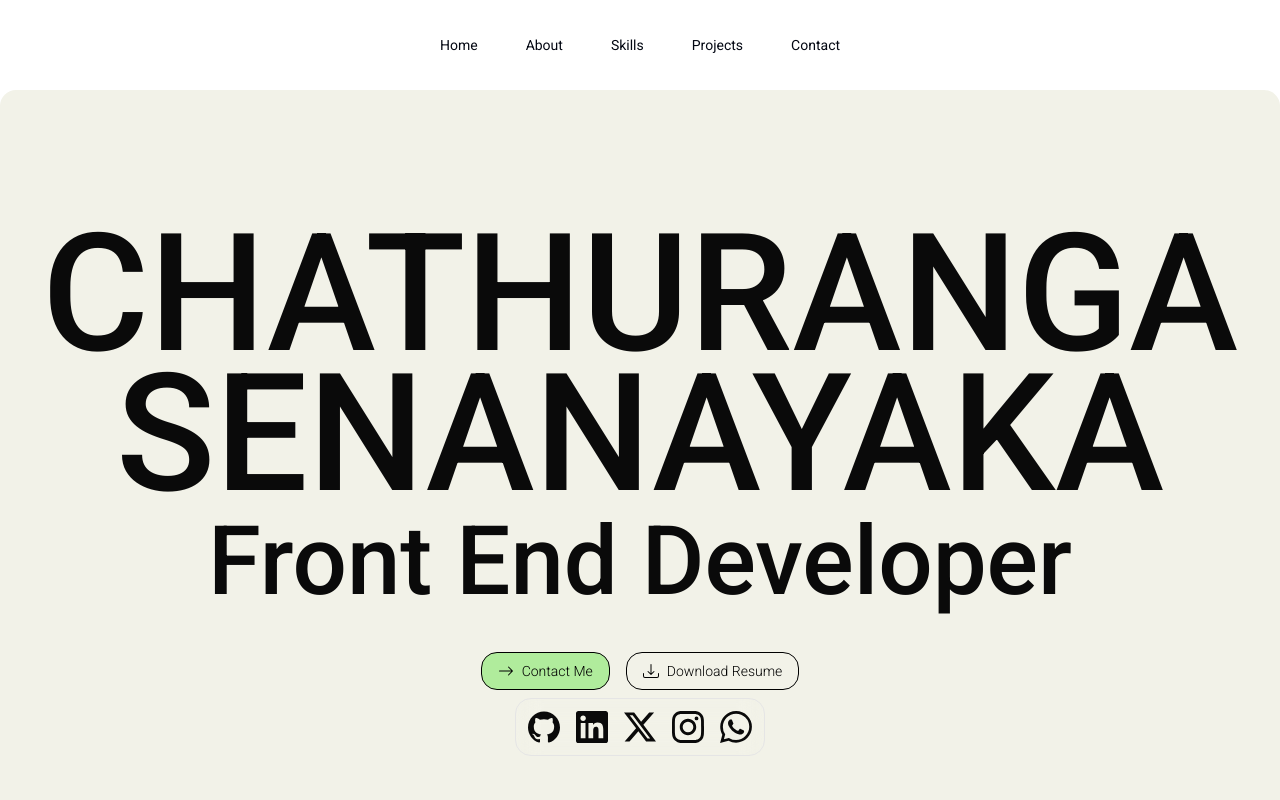
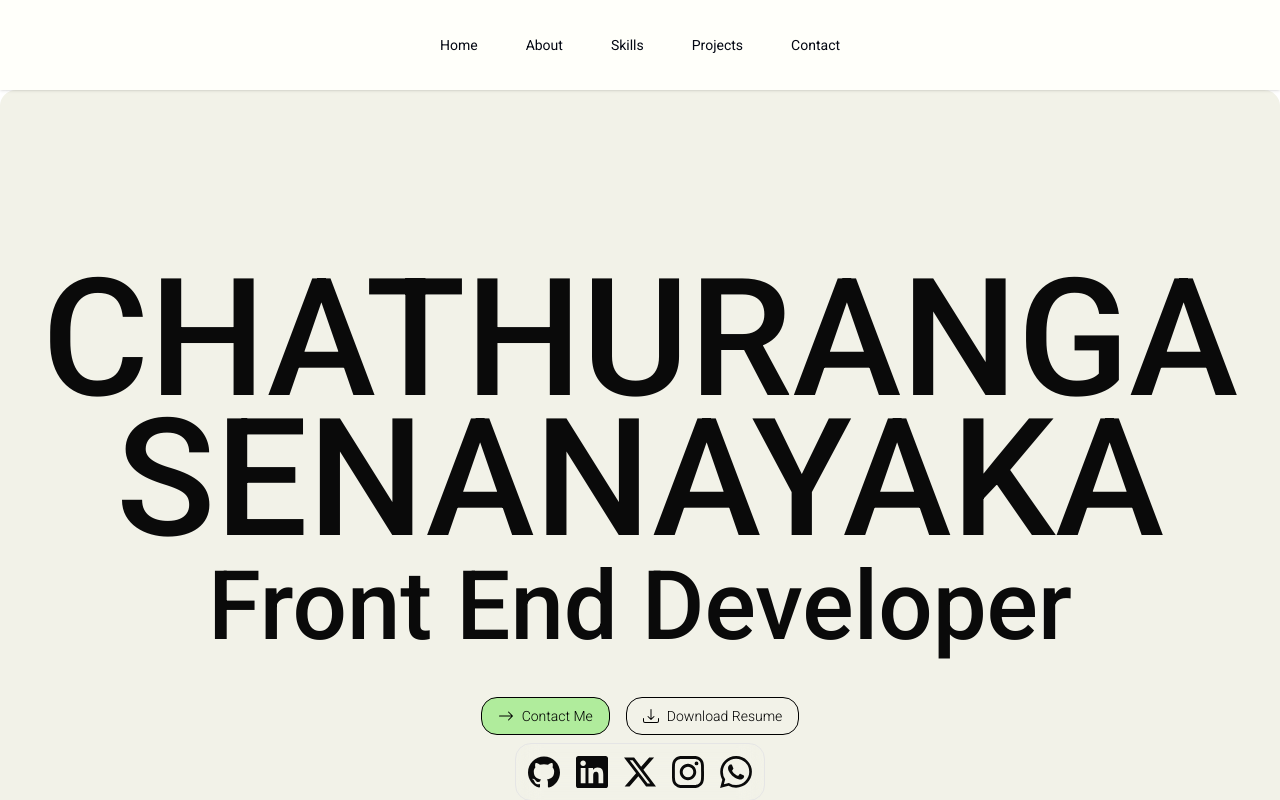
Before and after one commit to chathuranga-senanayaka/cs-next-portfolio, a Next.js app: page / in a window 1280 px wide. Shown: the top 800 px of the page. Built offline with nearby package versions, Linux system fonts and the light colour scheme.

Commit message:
added animation with deepseek

```diff
--- a/components/HomeSection.tsx
+++ b/components/HomeSection.tsx
@@ -1,22 +1,64 @@
-import React from "react";
+"use client"; // Required for client-side interactivity
+
+import React, { useState } from "react";
+import { motion } from "framer-motion";
 import { Button } from "./ui/button";
 import Link from "next/link";
 import { BsArrowRight, BsDownload } from "react-icons/bs";
 import ContactDock from "./ui/contactdock";
 
 const HomeSection = () => {
+  const [isHovering, setIsHovering] = useState(false);
+  const [isSkillHovering, setIsSkillHovering] = useState(false);
+
   return (
     <div
       id="home"
-      className="min-h-200 max-w-320 flex justify-center items-center px-80 rounded-2xl bg-prime-gray-green"
+      className="min-h-screen max-w-320 flex justify-center items-center px-80 rounded-2xl bg-prime-gray-green pt-[90px] relative overflow-hidden"
     >
       <div className="hero-content flex flex-col items-center justify-center gap-8">
         <div className="text flex flex-col items-center gap-[-20px]">
           <div className="header flex flex-col items-center">
-            <div className="name name-text">CHATHURANGA</div>
-            <div className="name name-text">SENANAYAKA</div>
+            {/* Add hover effects to your name */}
+            <motion.div
+              className="name name-text cursor-none"
+              onMouseEnter={() => setIsHovering(true)}
+              onMouseLeave={() => setIsHovering(false)}
+              whileHover={{ scale: 1.05 }} // Slight scale effect on hover
+            >
+              CHATHURANGA
+            </motion.div>
+            <motion.div
+              className="name name-text cursor-none"
+              onMouseEnter={() => setIsHovering(true)}
+              onMouseLeave={() => setIsHovering(false)}
+              whileHover={{ scale: 1.05 }} // Slight scale effect on hover
+            >
+              SENANAYAKA
+            </motion.div>
           </div>
-          <div className="sub-header role-text">Front End Developer</div>
+          {/* Hoverable "Front End Developer" text */}
+          <motion.div
+            className="relative"
+            onMouseEnter={() => setIsSkillHovering(true)}
+            onMouseLeave={() => setIsSkillHovering(false)}
+          >
+            <motion.div
+              className="sub-header role-text cursor-pointer"
+              whileHover={{ scale: 1.05 }}
+            >
+              Front End Developer
+            </motion.div>
+            {/* Animated Line */}
+            <motion.div
+              className="absolute bottom-0 left-0 h-[2px] bg-gradient-to-r from-blue-500 to-indigo-500"
+              initial={{ width: 0 }}
+              animate={{
+                width: isSkillHovering ? "100%" : 0,
+                transition: { duration: 0.5, ease: "easeInOut" },
+              }}
+            />
+          </motion.div>
         </div>
         <div className="cta flex flex-col gap-2 items-center">
           <div className="btns flex gap-4">
--- a/components/Navbar.tsx
+++ b/components/Navbar.tsx
@@ -26,7 +26,7 @@ const Navbar = () => {
     },
   ];
   return (
-    <nav className="flex items-center justify-center h-[90px] sticky">
+    <nav className="sticky top-0 z-50 flex items-center justify-center h-[90px] shadow-sm bg-prime-white">
       <ul className="flex gap-4">
         {navItems.map((item, index) => (
           <li key={index}>
```
